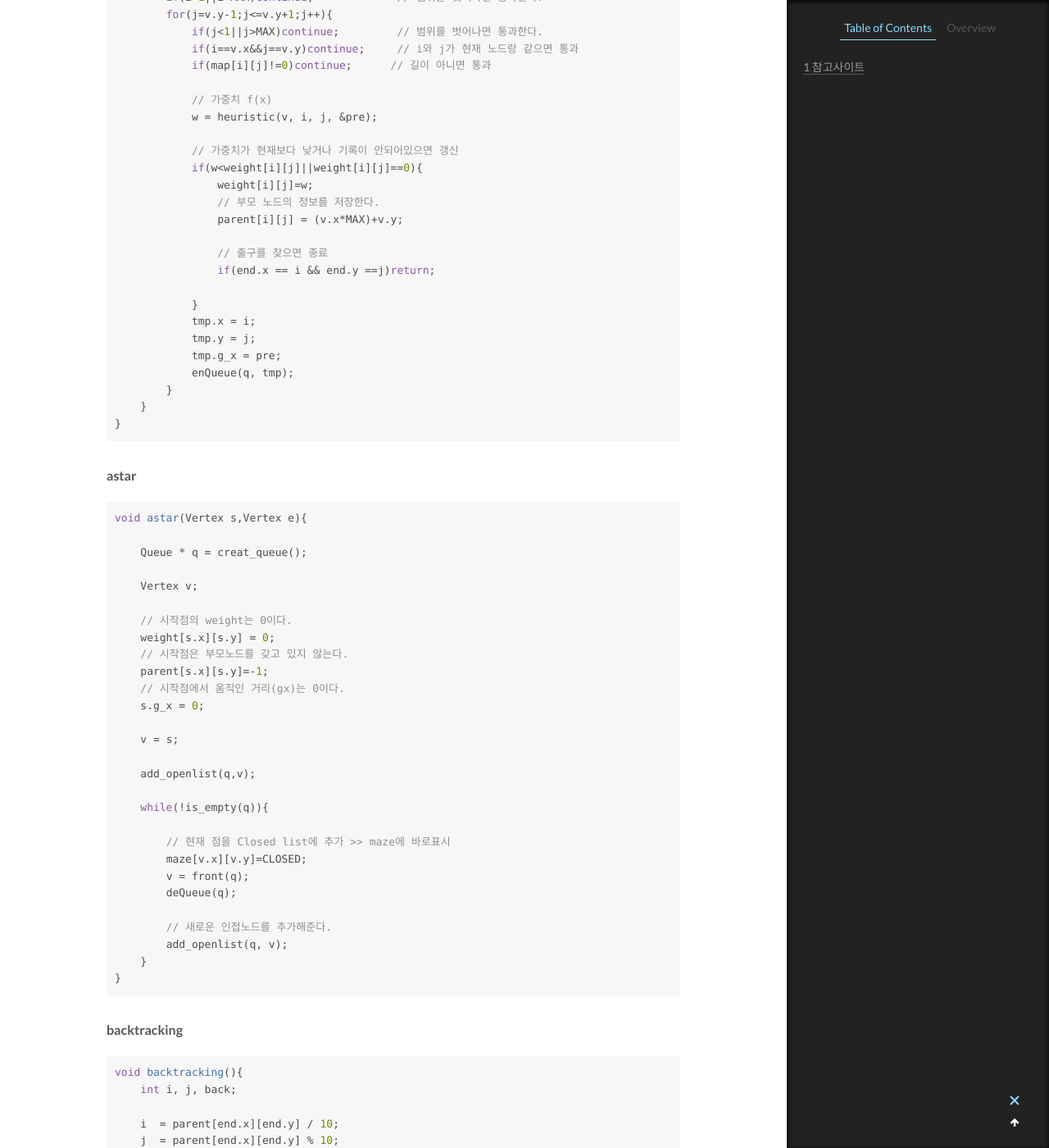
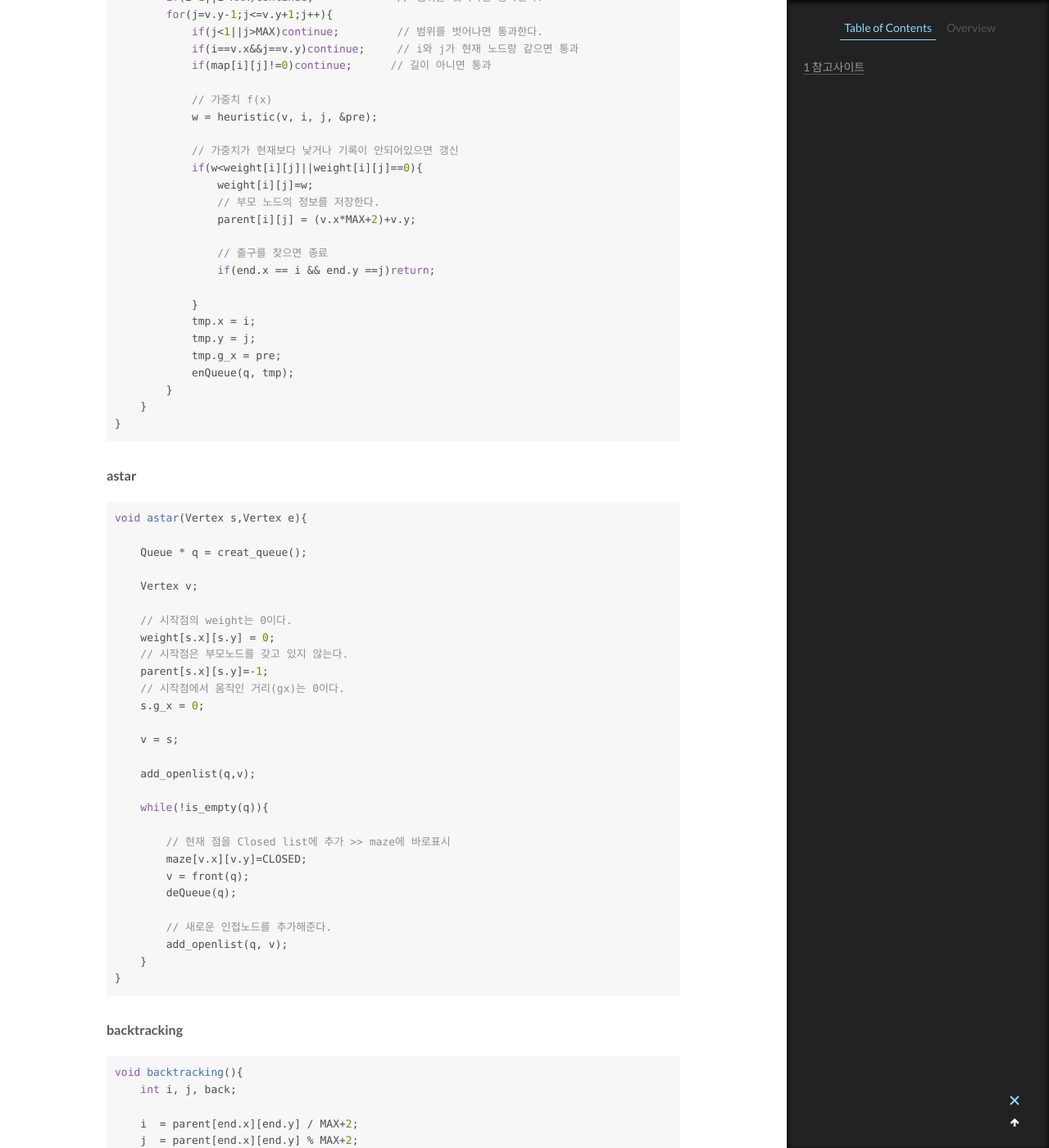
Before and after one commit to dh00023/dh00023.github.io, a Jekyll site: the page built from _posts/2018-05-29-algorithm-astar.md, in a window 1280 px wide and 1400 px high, scrolled down 7156 px. Shown: the whole window at 82% size. Built offline with Jekyll 4.4.1, drawn with Linux system fonts in a browser that asks for light colours.

Commit message:
astar 인덱스 범위수정

```diff
--- a/_posts/2018-05-29-algorithm-astar.md
+++ b/_posts/2018-05-29-algorithm-astar.md
@@ -127,7 +127,7 @@ void add_openlist(Queue * q,Vertex v){
             if(w<weight[i][j]||weight[i][j]==0){
                 weight[i][j]=w;
                 // 부모 노드의 정보를 저장한다.
-                parent[i][j] = (v.x*MAX)+v.y;
+                parent[i][j] = (v.x*MAX+2)+v.y;
 
                 // 출구를 찾으면 종료
                 if(end.x == i && end.y ==j)return;
@@ -181,8 +181,8 @@ void astar(Vertex s,Vertex e){
 void backtracking(){
     int i, j, back;
 
-    i  = parent[end.x][end.y] / 10;
-    j  = parent[end.x][end.y] % 10;
+    i  = parent[end.x][end.y] / MAX+2;
+    j  = parent[end.x][end.y] % MAX+2;
 
     while( parent[i][j] != -1)
     {
@@ -190,8 +190,8 @@ void backtracking(){
 
         maze[i][j] = FINAL;
 
-        i  = back / 10;
-        j  = back % 10;
+        i  = back / MAX+2;
+        j  = back % MAX+2;
     }
     map[start.x][start.y] = FINAL;
 }
```
Also changed, not shown: _posts/2018-05-19-algorithm-maze.md (+5 -5 lines), _posts/2018-05-27-algorithm-redblack.md (+1 -3 lines), _posts/2018-05-21-algorithm-avl.md (line endings or trailing spaces).
